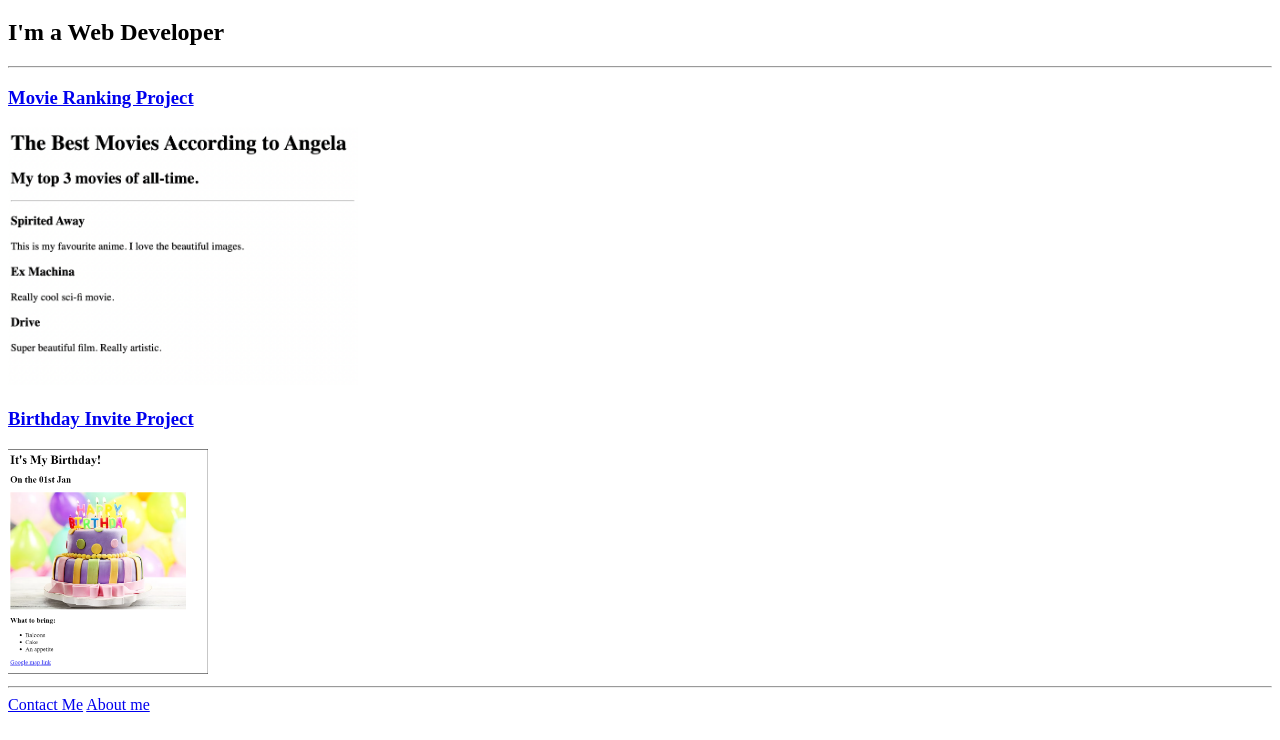
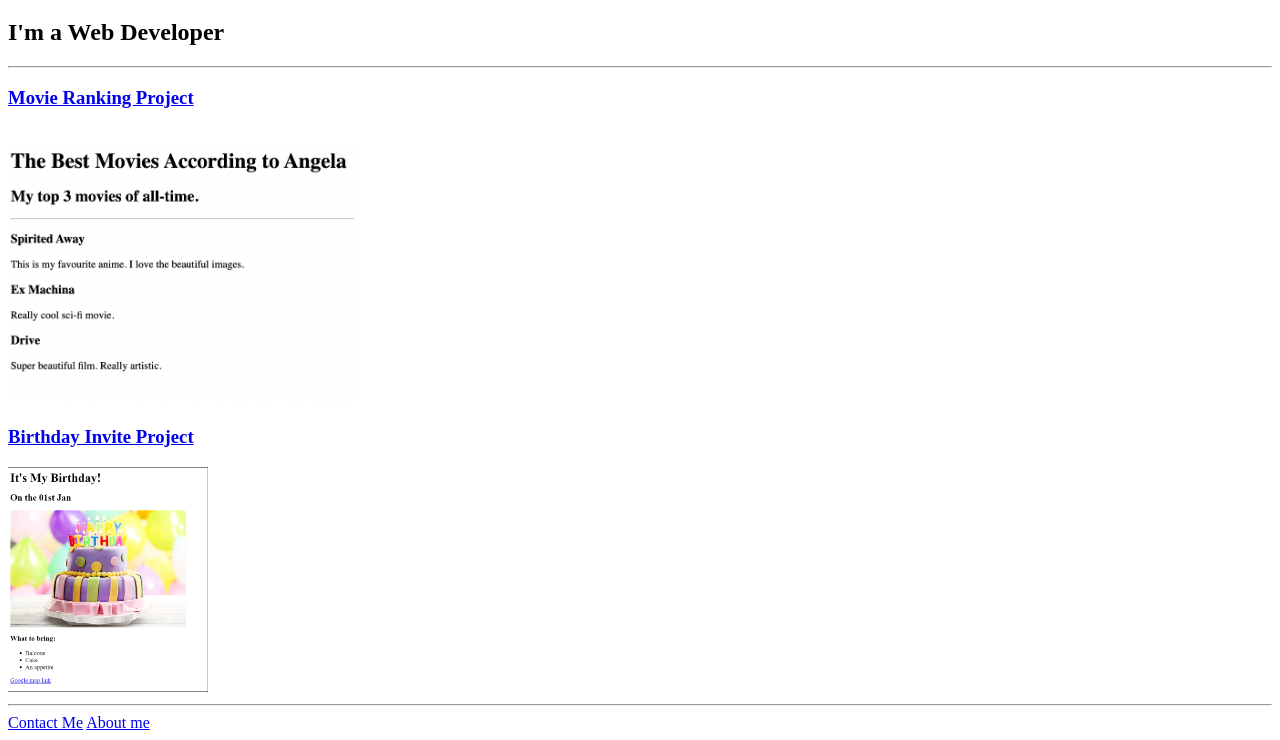
Before and after one commit to Purvijoshi/WebDevelopment-Portfolio, a plain HTML site: page index.html in a window 1280 px wide. Shown: the part 61-801 px from the top of the page. Drawn offline with Linux system fonts and the light colour scheme.

Commit message:
Update index.html

```diff
--- a/index.html
+++ b/index.html
@@ -16,10 +16,11 @@
 
     <hr />
 <!-- TODO 5: Add a link to the project pages -->
-    <h3><a href="../2.4 Movie Ranking Project/index.html">Movie Ranking Project</a><br /></h3>
+    <h3><a href="../2.4 Movie Ranking Project/index.html">Movie Ranking Project</a></h3>
     <!-- TODO 6: Add images to show the project previews
 HINT for TODO 6: You can use the height attribute set to 200 to make the image smaller:
 https://developer.mozilla.org/en-US/docs/Web/HTML/Element/img#attr-height -->
+<br />
         <img src="./assets/images/movie-ranking.png" width="350"  alt="Movie Ranking Project reslut image">
 
     <h3><a href="../3.4 Birthday Invite Project/index.html">Birthday Invite Project</a></h3>
```
